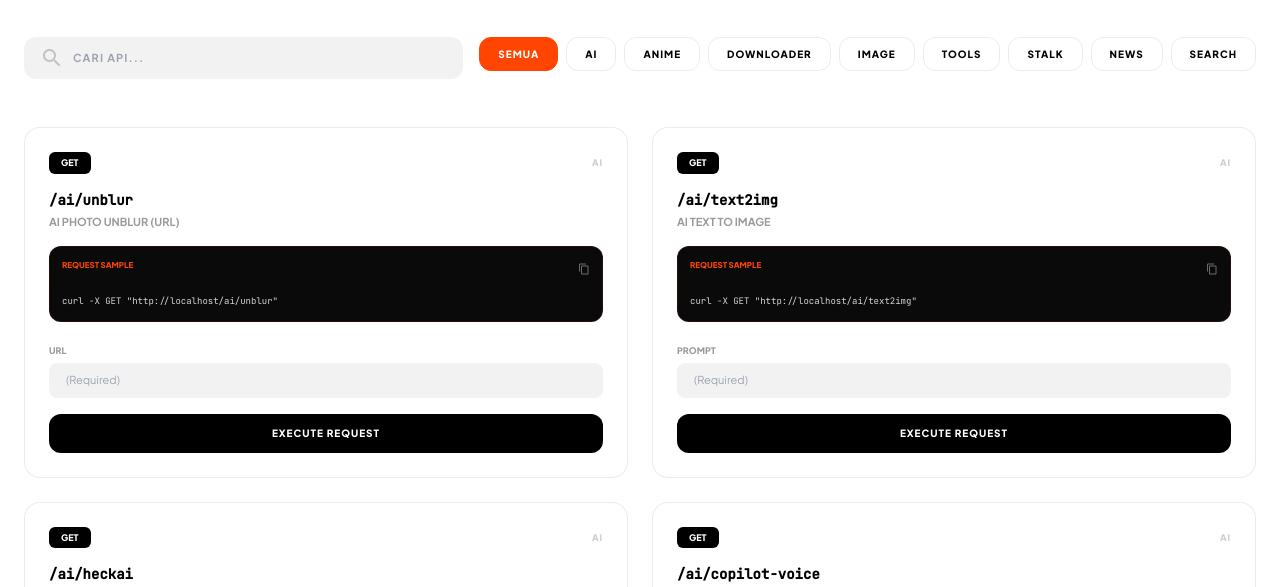
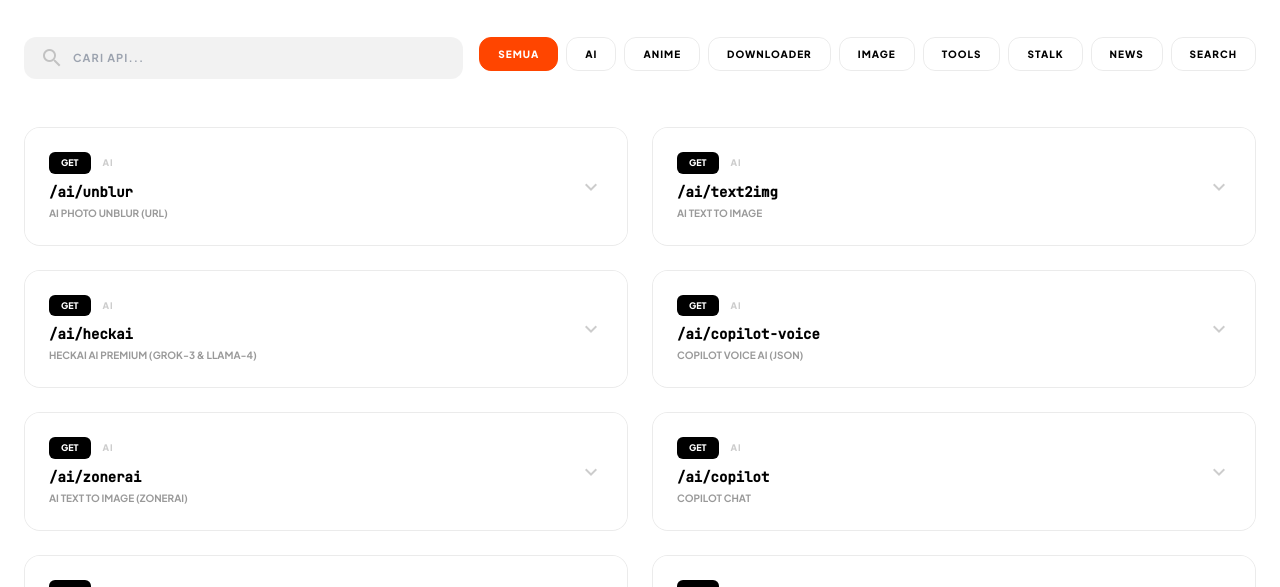
Before and after one commit to depannn11/AAA, a website: page api-page/docs.html in a window 1280 px wide. Shown: the part 213-800 px from the top of the page. Drawn offline with nearby package versions, Linux system fonts and the light colour scheme.

Commit message:
Update docs.html

````diff
--- a/api-page/docs.html
+++ b/api-page/docs.html
@@ -31,8 +31,8 @@
         body { background: #ffffff; color: #0a0a0a; scroll-behavior: smooth; }
         .mobile-menu { transition: all 0.4s cubic-bezier(0.4, 0, 0.2, 1); transform: translateX(100%); }
         .mobile-menu.active { transform: translateX(0); }
-        .card-xte { background: #fff; border: 1px solid rgba(0,0,0,0.08); transition: all 0.4s ease; }
-        .card-xte:hover { border-color: #FF4500; transform: translateY(-5px); box-shadow: 0 20px 40px rgba(255, 69, 0, 0.05); }
+        .card-xte { background: #fff; border: 1px solid rgba(0,0,0,0.08); transition: all 0.3s ease; }
+        .card-xte:hover { border-color: #FF4500; }
         .method-tag { font-size: 9px; font-weight: 900; padding: 4px 12px; border-radius: 6px; }
         .get-tag { background: #000; color: #fff; }
         .post-tag { background: #FF4500; color: #fff; }
@@ -42,6 +42,10 @@
         @keyframes slideUp { from { opacity: 0; transform: translateY(15px); } to { opacity: 1; transform: translateY(0); } }
         .animate-up { animation: slideUp 0.5s ease forwards; }
         .res-btn { font-size: 9px; font-weight: 900; text-transform: uppercase; letter-spacing: 0.5px; transition: 0.2s; }
+        .accordion-content { max-height: 0; overflow: hidden; transition: max-height 0.4s cubic-bezier(0.4, 0, 0.2, 1); }
+        .accordion-content.open { max-height: 2000px; }
+        .rotate-icon { transition: transform 0.3s ease; }
+        .rotate-icon.active { transform: rotate(180deg); }
     </style>
 </head>
 <body class="font-sans text-[14px]">
@@ -119,6 +123,20 @@
             t.querySelector('span').textContent = msg;
             t.classList.remove('-translate-y-20', 'opacity-0');
             setTimeout(() => t.classList.add('-translate-y-20', 'opacity-0'), 2500);
+        }
+
+        function toggleAccordion(key) {
+            const content = document.getElementById(`content-${key}`);
+            const icon = document.getElementById(`icon-${key}`);
+            const isOpen = content.classList.contains('open');
+
+            document.querySelectorAll('.accordion-content').forEach(el => el.classList.remove('open'));
+            document.querySelectorAll('.rotate-icon').forEach(el => el.classList.remove('active'));
+
+            if (!isOpen) {
+                content.classList.add('open');
+                icon.classList.add('active');
+            }
         }
 
         function copyResponse(key) {
@@ -260,19 +278,25 @@
 
                         h += `
                             <div class="api-card-wrapper animate-up" data-tag="${tag}" data-s="${it.path} ${it.summary}">
-                                <div class="card-xte rounded-2xl overflow-hidden h-full flex flex-col">
-                                    <div class="p-6 flex-1">
-                                        <div class="flex justify-between items-center mb-4">
+                                <div class="card-xte rounded-2xl overflow-hidden">
+                                    <div onclick="toggleAccordion('${key}')" class="p-6 cursor-pointer flex justify-between items-center bg-white hover:bg-black/[0.01] transition-colors">
+                                        <div class="flex-1">
+                                            <div class="flex items-center gap-3 mb-2">
                                                 <span class="method-tag ${m === 'GET' ? 'get-tag' : 'post-tag'}">${m}</span>
                                                 <span class="text-[9px] font-black text-black/20 uppercase tracking-widest">${tag}</span>
                                             </div>
-                                        <h3 class="text-sm font-mono font-bold text-black mb-1">${it.path}</h3>
-                                        <p class="text-[11px] text-black/40 font-bold uppercase mb-4">${it.summary || 'No description.'}</p>
+                                            <h3 class="text-sm font-mono font-bold text-black">${it.path}</h3>
+                                            <p class="text-[10px] text-black/40 font-bold uppercase mt-1">${it.summary || 'No description.'}</p>
+                                        </div>
+                                        <i id="icon-${key}" class="material-icons text-black/20 rotate-icon">expand_more</i>
+                                    </div>
 
-                                        <div class="curl-box">
+                                    <div id="content-${key}" class="accordion-content">
+                                        <div class="p-6 pt-0 border-t border-black/5">
+                                            <div class="curl-box mt-6">
                                                 <div class="flex justify-between mb-2">
                                                     <span class="text-[8px] text-xte-orange font-black uppercase">Request Sample</span>
-                                                <button onclick="navigator.clipboard.writeText(document.getElementById('curl-text-${key}').textContent); showToast('COPIED')" class="text-white/40 hover:text-white"><i class="material-icons text-xs">content_copy</i></button>
+                                                    <button onclick="event.stopPropagation(); navigator.clipboard.writeText(document.getElementById('curl-text-${key}').textContent); showToast('COPIED')" class="text-white/40 hover:text-white"><i class="material-icons text-xs">content_copy</i></button>
                                                 </div>
                                                 <code id="curl-text-${key}" class="text-[9px] text-gray-300 font-mono break-all leading-tight">curl -X ${m} "${window.location.origin}${it.path}"</code>
                                             </div>
@@ -291,9 +315,11 @@
                                                     Execute Request
                                                 </button>
                                             </form>
+
+                                            <div id="r-${key}" class="hidden mt-6 border border-black/5 rounded-xl overflow-hidden bg-white">
+                                                <div id="rc-${key}"></div>
                                             </div>
-                                    <div id="r-${key}" class="hidden border-t border-black/5 bg-white">
-                                        <div id="rc-${key}"></div>
+                                        </div>
                                     </div>
                                 </div>
                             </div>
@@ -319,3 +345,4 @@
     </script>
 </body>
 </html>
+``` Would you like me to add an export feature to save these API responses as local files?
````
Lines whose indentation alone changed are shown as unchanged.
